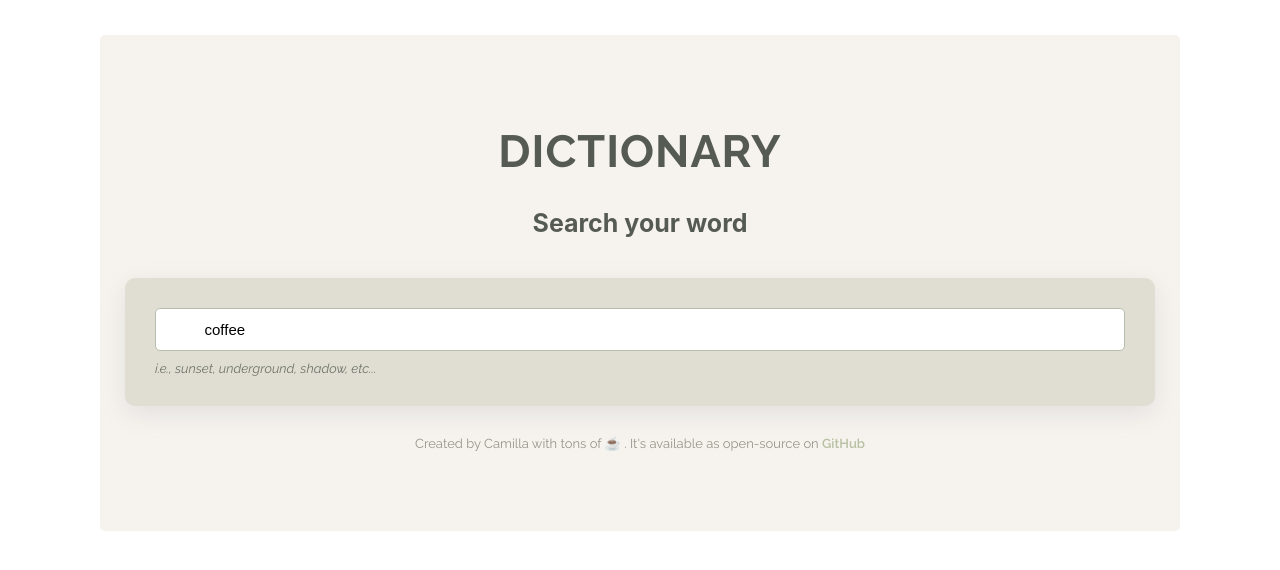
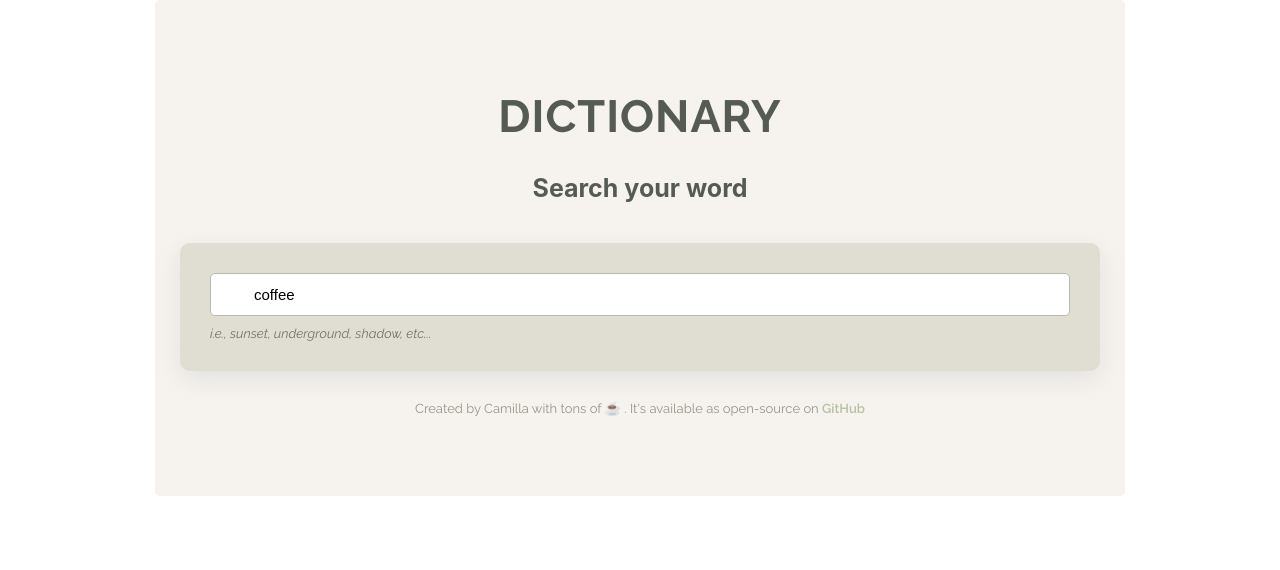
Before and after one commit to hicamilla/new-dictionary, a React (Create React App) app: page / in a window 1280 px wide. Shown: the top 570 px of the page. Built offline with nearby package versions, Linux system fonts and the light colour scheme; no server answers; a web font is replaced by a local one.

Commit message:
#12 photos

```diff
--- a/src/App.css
+++ b/src/App.css
@@ -2,7 +2,8 @@
   text-align: center;
   background-color: #F6F3EE;
   color: #555B53;
-  margin: 35px 100px;
+  max-width: 960px;
+  margin: 0 auto;
   padding: 50px 5px;
   border-radius: 5px;
 }
--- a/src/App.js
+++ b/src/App.js
@@ -1,4 +1,3 @@
-
 import './App.css';
 import Dictionary from "./Dictionary";
 
--- a/src/Photos.js
+++ b/src/Photos.js
@@ -3,7 +3,6 @@ import "./Photos.css";
 
 export default function Photos(props) {
   if (props.photos) {
-    console.log(props.photos);
     return (
       <section className="Photos">
         <div className="row">
```
Also changed, not shown: src/Phonetic.js (added, +15 -0 lines), src/Photos.css (line endings or trailing spaces).
